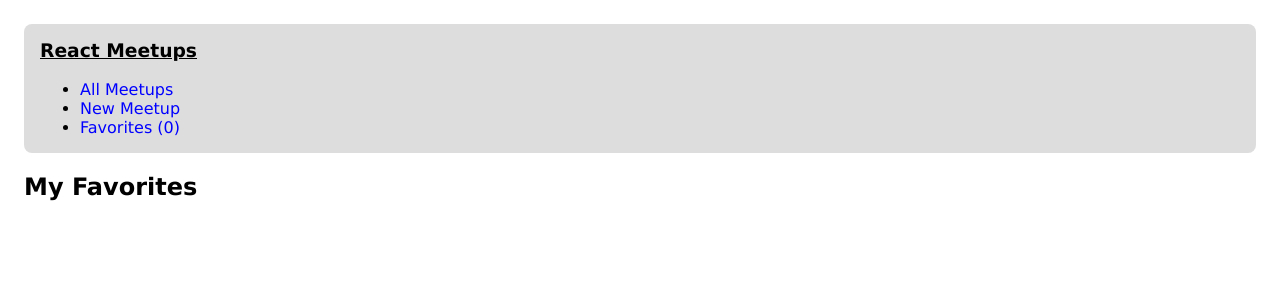
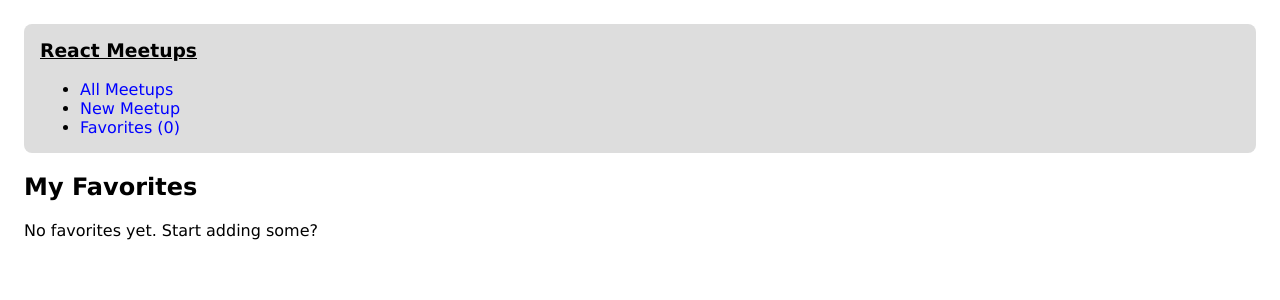
Before and after one commit to mrosati84/React.js-course, a React (Create React App) app: page /favorites in a window 1280 px wide. Shown: the top 300 px of the page. Built offline with nearby package versions, Linux system fonts and the light colour scheme.

Commit message:
add badge

```diff
--- a/src/pages/Favorites.js
+++ b/src/pages/Favorites.js
@@ -9,6 +9,9 @@ function FavoritesPage() {
     <section>
       <h1>My Favorites</h1>
       <MeetupList meetups={favoritesCtx.favorites} />
+      {favoritesCtx.totalFavorites === 0
+        ? "No favorites yet. Start adding some?"
+        : ""}
     </section>
   );
 }
```
